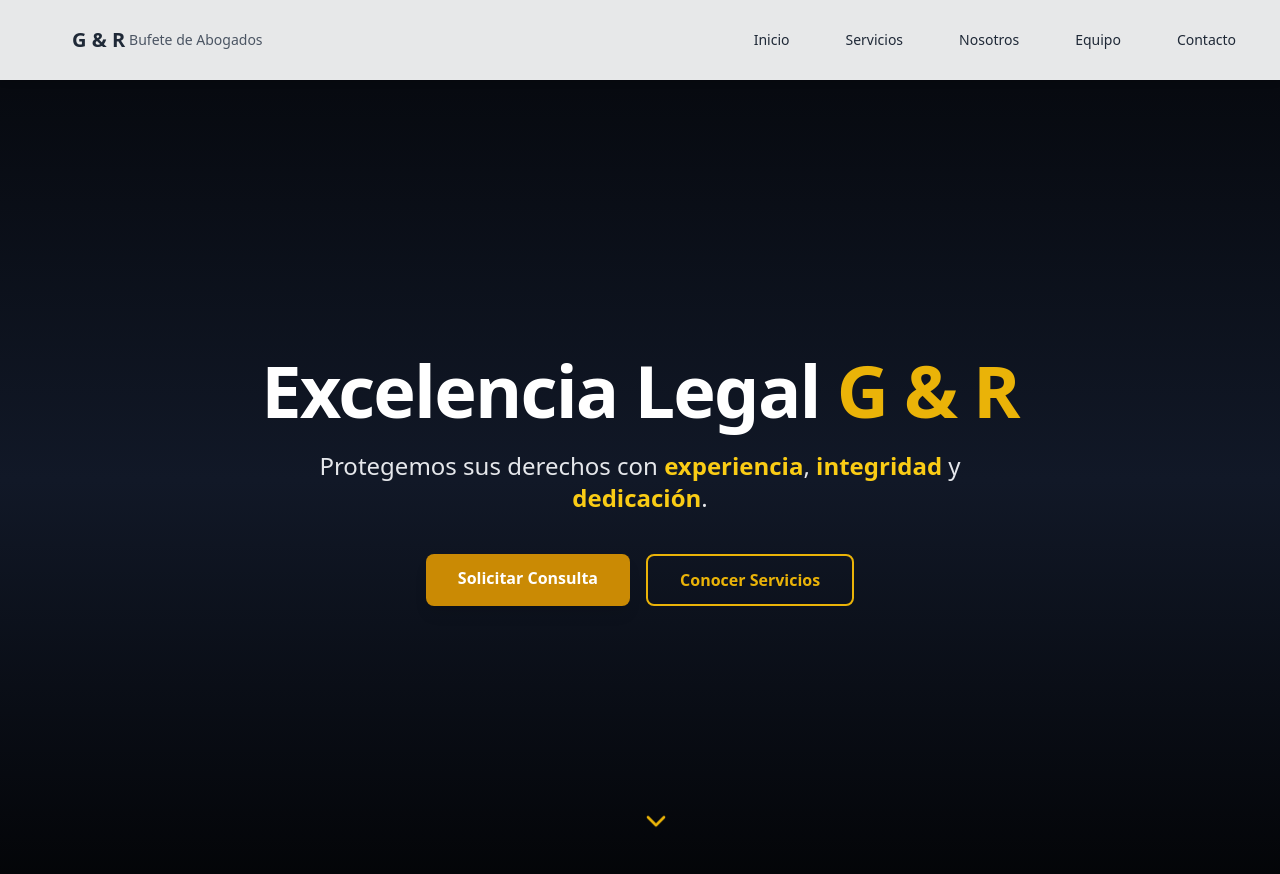
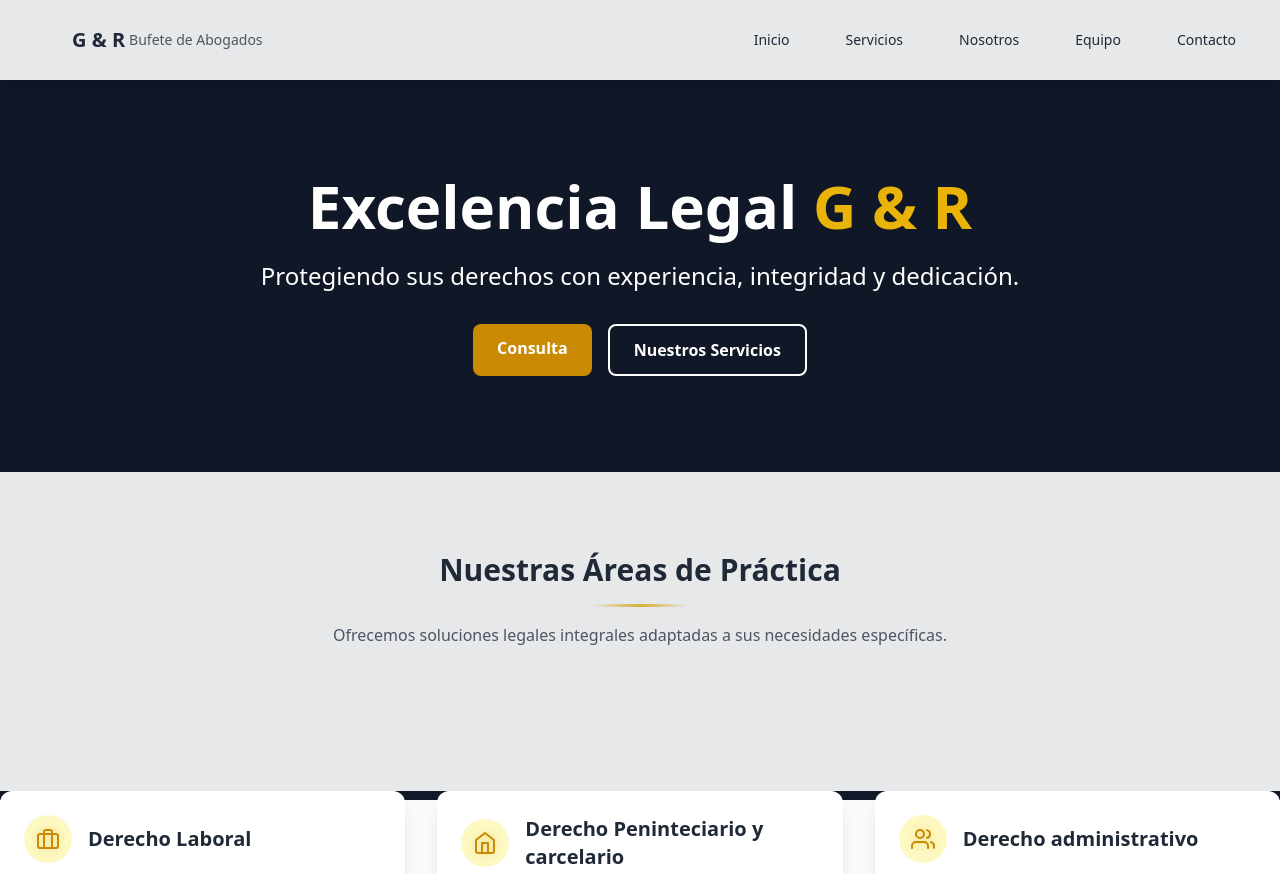
Before and after one commit to cristhianmrn/Bufete_Abogados, a plain HTML site: page index.html in a window 1280 px wide. Shown: the top 874 px of the page. Drawn offline with nearby package versions, Linux system fonts and the light colour scheme; some icons are missing.

Commit message:
Update index.html

```diff
--- a/index.html
+++ b/index.html
@@ -67,59 +67,52 @@
             </div>
         </nav>
 
-   <!-- Hero Section Mejorado -->
-<section id="inicio" class="relative h-screen flex items-center justify-center text-center text-white overflow-hidden">
-    <!-- Fondo animado Vanta.js -->
-    <div id="vanta-hero" class="absolute inset-0"></div>
-
-    <!-- Capa de color degradado -->
-    <div class="absolute inset-0 bg-gradient-to-b from-black/60 via-gray-900/70 to-black/80"></div>
-
-    <!-- Contenido -->
-    <div class="relative z-10 px-6 max-w-4xl" data-aos="fade-up">
-        <h1 class="text-5xl md:text-7xl font-extrabold mb-6 tracking-tight leading-tight">
+  <!-- Hero Section -->
+<section class="hero-section bg-gray-900 bg-opacity-70 text-white py-24">
+  <div class="content-overlay max-w-7xl mx-auto px-4 sm:px-6 lg:px-8">
+    <div class="text-center" data-aos="fade-up">
+      <h1 class="text-4xl md:text-6xl font-bold mb-6">
         Excelencia Legal <span class="text-yellow-500">G & R</span>
       </h1>
-        <p class="text-lg md:text-2xl text-gray-200 mb-10 max-w-2xl mx-auto">
-            Protegemos sus derechos con <span class="text-yellow-400 font-semibold">experiencia</span>,
-            <span class="text-yellow-400 font-semibold">integridad</span> y
-            <span class="text-yellow-400 font-semibold">dedicación</span>.
+      <p class="text-xl md:text-2xl max-w-3xl mx-auto mb-8">
+        Protegiendo sus derechos con experiencia, integridad y dedicación.
       </p>
-        <div class="flex flex-col sm:flex-row justify-center gap-4">
-            <a href="#contact" class="bg-yellow-600 hover:bg-yellow-700 text-white font-semibold py-3 px-8 rounded-lg shadow-lg transition-transform duration-300 hover:scale-105">
-                Solicitar Consulta
+      <div class="flex justify-center space-x-4">
+        <a
+          href="#contact"
+          class="bg-yellow-600 hover:bg-yellow-700 text-white font-bold py-3 px-6 rounded-lg transition duration-300 transform hover:scale-105"
+        >
+          Consulta
         </a>
-            <a href="#services" class="border-2 border-yellow-500 text-yellow-500 hover:bg-yellow-600 hover:text-white font-semibold py-3 px-8 rounded-lg transition-transform duration-300 hover:scale-105">
-                Conocer Servicios
+        <a
+          href="#services"
+          class="bg-transparent hover:bg-white hover:bg-opacity-10 border-2 border-white text-white font-bold py-3 px-6 rounded-lg transition duration-300 transform hover:scale-105"
+        >
+          Nuestros Servicios
         </a>
       </div>
     </div>
-
-    <!-- Indicador scroll -->
-    <div class="absolute bottom-10 left-1/2 transform -translate-x-1/2 animate-bounce text-yellow-500">
-        <i data-feather="chevron-down" class="w-8 h-8"></i>
   </div>
 </section>
 
-<!-- Script del fondo Vanta animado -->
-<script src="https://cdn.jsdelivr.net/npm/vanta@latest/dist/vanta.waves.min.js"></script>
-<script>
-    VANTA.WAVES({
-        el: "#vanta-hero",
-        mouseControls: true,
-        touchControls: true,
-        minHeight: 200.00,
-        minWidth: 200.00,
-        scale: 1.00,
-        scaleMobile: 1.00,
-        color: 0xD4AF37,
-        shininess: 40.00,
-        waveHeight: 20.00,
-        waveSpeed: 1.00,
-        zoom: 0.9,
-        backgroundColor: 0x111827
-    });
-</script>
+<!-- Services Section -->
+<section
+  id="services"
+  class="py-20 bg-white bg-opacity-90 backdrop-filter backdrop-blur-sm"
+>
+  <div class="max-w-7xl mx-auto px-4 sm:px-6 lg:px-8">
+    <div class="text-center mb-16" data-aos="fade-up">
+      <h2 class="text-3xl font-bold text-gray-800 mb-4">
+        Nuestras Áreas de Práctica
+      </h2>
+      <div class="gold-divider w-24 mx-auto my-4"></div>
+      <p class="text-gray-600 max-w-2xl mx-auto">
+        Ofrecemos soluciones legales integrales adaptadas a sus necesidades
+        específicas.
+      </p>
+    </div>
+  </div>
+</section>
 
                 <div class="grid grid-cols-1 md:grid-cols-2 lg:grid-cols-3 gap-8">
                     <!-- Service 1 -->
```
Lines whose indentation alone changed are shown as unchanged.
